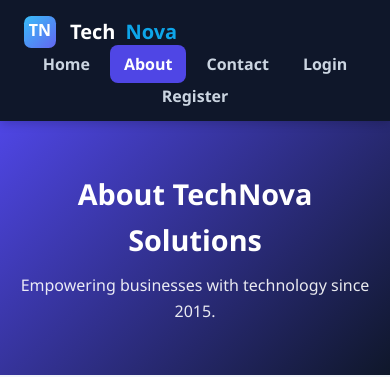
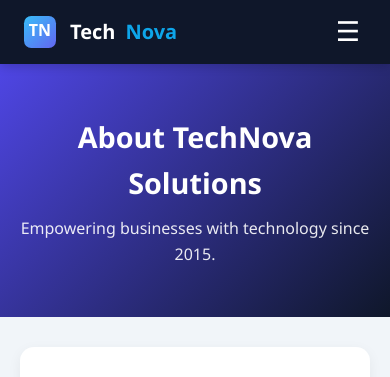
Before and after one commit to kkbsiaw/TechNova-Website, a PHP site: page /about.html in a window 390 px wide. Shown: the top 377 px of the page. Run offline with PHP 8.4, Linux system fonts and the light colour scheme.

Commit message:
Add responsive hamburger menu for mobile view
Nav collapses into a hamburger dropdown at <=760px on all pages;
horizontal menu retained on desktop.

Co-Authored-By: Claude Opus 4.8 <noreply@anthropic.com>

```diff
--- a/about.html
+++ b/about.html
@@ -12,7 +12,8 @@
     <div class="nav">
       <div class="brand"><img src="images/logo.svg" alt="TechNova logo" />Tech<span>Nova</span></div>
       <nav>
-        <ul>
+        <button class="hamburger" aria-label="Toggle navigation menu" aria-expanded="false" onclick="this.setAttribute('aria-expanded', document.getElementById('navMenu').classList.toggle('open'))">&#9776;</button>
+        <ul id="navMenu">
           <li><a href="index.html">Home</a></li>
           <li><a href="about.html" class="active">About</a></li>
           <li><a href="contact.html">Contact</a></li>
--- a/contact.html
+++ b/contact.html
@@ -12,7 +12,8 @@
     <div class="nav">
       <div class="brand"><img src="images/logo.svg" alt="TechNova logo" />Tech<span>Nova</span></div>
       <nav>
-        <ul>
+        <button class="hamburger" aria-label="Toggle navigation menu" aria-expanded="false" onclick="this.setAttribute('aria-expanded', document.getElementById('navMenu').classList.toggle('open'))">&#9776;</button>
+        <ul id="navMenu">
           <li><a href="index.html">Home</a></li>
           <li><a href="about.html">About</a></li>
           <li><a href="contact.html" class="active">Contact</a></li>
--- a/css/style.css
+++ b/css/style.css
@@ -49,6 +49,20 @@ nav a {
   transition: .2s;
 }
 nav a:hover, nav a.active { background: var(--brand); color: #fff; }
+
+/* Hamburger toggle (hidden on desktop) */
+.hamburger {
+  display: none;
+  background: none;
+  border: none;
+  color: #fff;
+  font-size: 1.7rem;
+  line-height: 1;
+  cursor: pointer;
+  padding: 4px 10px;
+  border-radius: 8px;
+}
+.hamburger:hover { background: var(--brand); }
 
 /* ===== Scrolling marquee ===== */
 .ticker {
@@ -202,7 +216,28 @@ footer {
 }
 footer a { color: var(--brand-2); text-decoration: none; }
 
+/* Mobile: collapse nav into a hamburger dropdown */
+@media (max-width: 760px) {
+  .nav { position: relative; }
+  .hamburger { display: block; }
+  nav ul {
+    display: none;
+    position: absolute;
+    top: calc(100% + 8px);
+    right: 12px;
+    left: 12px;
+    flex-direction: column;
+    gap: 4px;
+    background: var(--dark);
+    padding: 10px;
+    border-radius: 12px;
+    box-shadow: 0 10px 26px rgba(0,0,0,.4);
+    z-index: 60;
+  }
+  nav ul.open { display: flex; }
+  nav a { display: block; }
+}
+
 @media (max-width: 600px) {
   .hero h1 { font-size: 1.8rem; }
-  nav ul { justify-content: center; }
 }
--- a/dashboard.html
+++ b/dashboard.html
@@ -12,7 +12,8 @@
     <div class="nav">
       <div class="brand"><img src="images/logo.svg" alt="TechNova logo" />Tech<span>Nova</span></div>
       <nav>
-        <ul>
+        <button class="hamburger" aria-label="Toggle navigation menu" aria-expanded="false" onclick="this.setAttribute('aria-expanded', document.getElementById('navMenu').classList.toggle('open'))">&#9776;</button>
+        <ul id="navMenu">
           <li><a href="index.html">Home</a></li>
           <li><a href="about.html">About</a></li>
           <li><a href="contact.html">Contact</a></li>
--- a/index.html
+++ b/index.html
@@ -16,7 +16,8 @@
         Tech<span>Nova</span>
       </div>
       <nav>
-        <ul>
+        <button class="hamburger" aria-label="Toggle navigation menu" aria-expanded="false" onclick="this.setAttribute('aria-expanded', document.getElementById('navMenu').classList.toggle('open'))">&#9776;</button>
+        <ul id="navMenu">
           <li><a href="index.html" class="active">Home</a></li>
           <li><a href="about.html">About</a></li>       <!-- Req 2 -->
           <li><a href="contact.html">Contact</a></li>    <!-- Req 3 -->
--- a/login.html
+++ b/login.html
@@ -12,7 +12,8 @@
     <div class="nav">
       <div class="brand"><img src="images/logo.svg" alt="TechNova logo" />Tech<span>Nova</span></div>
       <nav>
-        <ul>
+        <button class="hamburger" aria-label="Toggle navigation menu" aria-expanded="false" onclick="this.setAttribute('aria-expanded', document.getElementById('navMenu').classList.toggle('open'))">&#9776;</button>
+        <ul id="navMenu">
           <li><a href="index.html">Home</a></li>
           <li><a href="about.html">About</a></li>
           <li><a href="contact.html">Contact</a></li>
--- a/register.html
+++ b/register.html
@@ -12,7 +12,8 @@
     <div class="nav">
       <div class="brand"><img src="images/logo.svg" alt="TechNova logo" />Tech<span>Nova</span></div>
       <nav>
-        <ul>
+        <button class="hamburger" aria-label="Toggle navigation menu" aria-expanded="false" onclick="this.setAttribute('aria-expanded', document.getElementById('navMenu').classList.toggle('open'))">&#9776;</button>
+        <ul id="navMenu">
           <li><a href="index.html">Home</a></li>
           <li><a href="about.html">About</a></li>
           <li><a href="contact.html">Contact</a></li>
```
